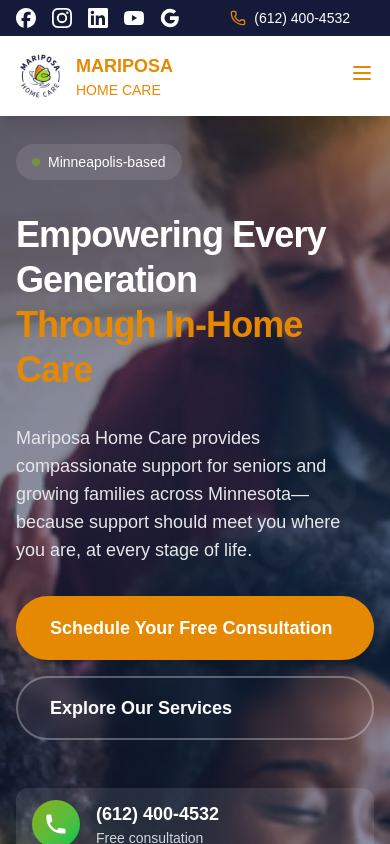
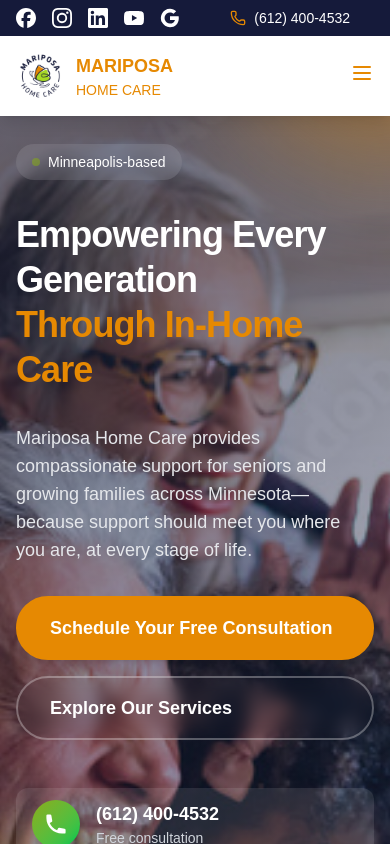
Before and after one commit to brendonwanderlust/mariposa-home-site, a React (Vite) app: page / in a window 390 px wide. Shown: the top 844 px of the page. Built offline with nearby package versions, Linux system fonts and the light colour scheme.

Commit message:
landing pages updates

```diff
--- a/src/index.css
+++ b/src/index.css
@@ -38,3 +38,14 @@ body {
   background-color: white;
   color: var(--color-mariposa-navy);
 }
+
+/* Mobile background positioning for landing page */
+.mobile-bg-position {
+  background-position: 33% center;
+}
+
+@media (min-width: 1024px) {
+  .mobile-bg-position {
+    background-position: center center;
+  }
+}
--- a/src/pages/home/sections/Landing.tsx
+++ b/src/pages/home/sections/Landing.tsx
@@ -5,7 +5,7 @@ import PhoneLink from "../../../components/PhoneLink";
 const Landing = () => {
   return (
     <section
-      className="relative min-h-screen bg-gradient-to-br from-mariposa-navy via-mariposa-navy to-blue-900 text-white bg-cover bg-center bg-no-repeat overflow-hidden pt-28 lg:pt-32 py-6"
+      className="relative min-h-screen bg-gradient-to-br from-mariposa-navy via-mariposa-navy to-blue-900 text-white bg-cover bg-no-repeat overflow-hidden pt-28 lg:pt-32 py-6 mobile-bg-position"
       style={{
         backgroundImage: `linear-gradient(135deg, rgba(21, 26, 58, 0.6) 0%, rgba(21, 26, 58, 0.4) 50%, rgba(21, 26, 58, 0.8) 100%), url('${multigenerationalImg}')`,
       }}
```
